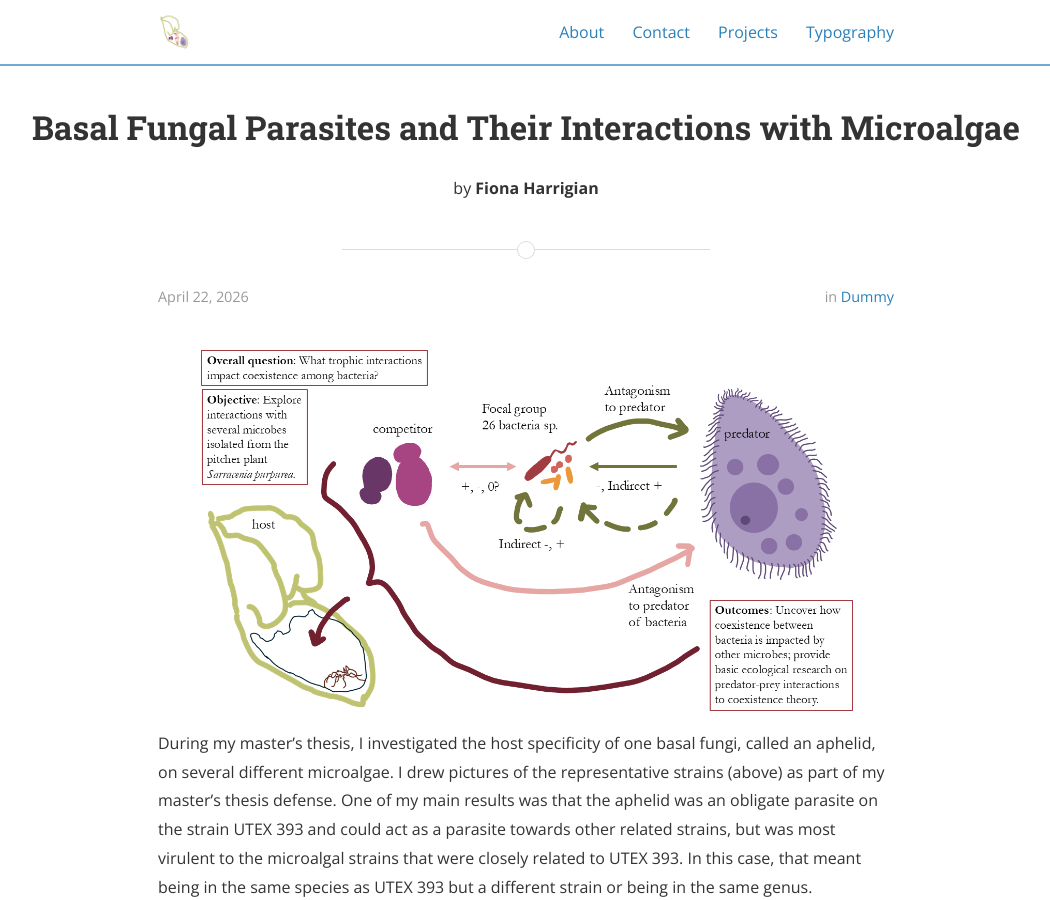
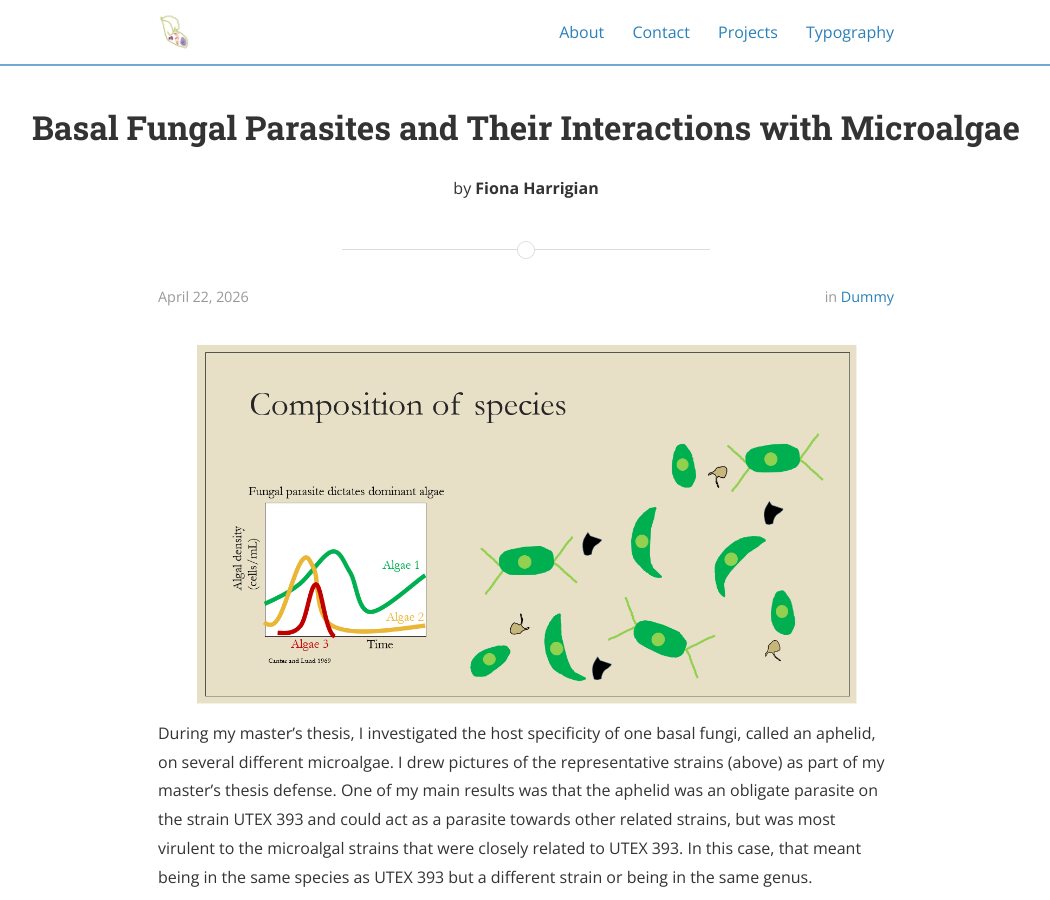
Before and after one commit to FionaHarrigian/fionaharrigian.github.io, a Jekyll site: the page built from _posts/2026-04-22-Masters_Thesis_Work.md, in a window 1280 px wide and 900 px high. Shown: the whole window, without its empty margins (114-1164 px from the left). Built offline with Jekyll 4.4.1, drawn with Linux system fonts in a browser that asks for light colours; nearby versions of some CDN libraries.

Commit message:
Update 2026-04-22-Masters_Thesis_Work.md

```diff
--- a/_posts/2026-04-22-Masters_Thesis_Work.md
+++ b/_posts/2026-04-22-Masters_Thesis_Work.md
@@ -7,6 +7,8 @@ categories: Dummy
 tags: lorem ipsum
 ---
 
-![alt text]({{ site.baseurl }}/assets/concept_map_604.png "Conceptual Map of my Dissertation Questions"){:.profile}
+![alt text]({{ site.baseurl }}/assets/BGSU_slide_website1.png "My Master's Thesis Work"){:.profile}
 
 During my master’s thesis, I investigated the host specificity of one basal fungi, called an aphelid, on several different microalgae. I drew pictures of the representative strains (above) as part of my master’s thesis defense. One of my main results was that the aphelid was an obligate parasite on the strain UTEX 393 and could act as a parasite towards other related strains, but was most virulent to the microalgal strains that were closely related to UTEX 393. In this case, that meant being in the same species as UTEX 393 but a different strain or being in the same genus.
+
+![alt text]({{ site.baseurl }}/assets/BGSU_slide_website2.png "My Master's Thesis Work"){:.profile}
```
